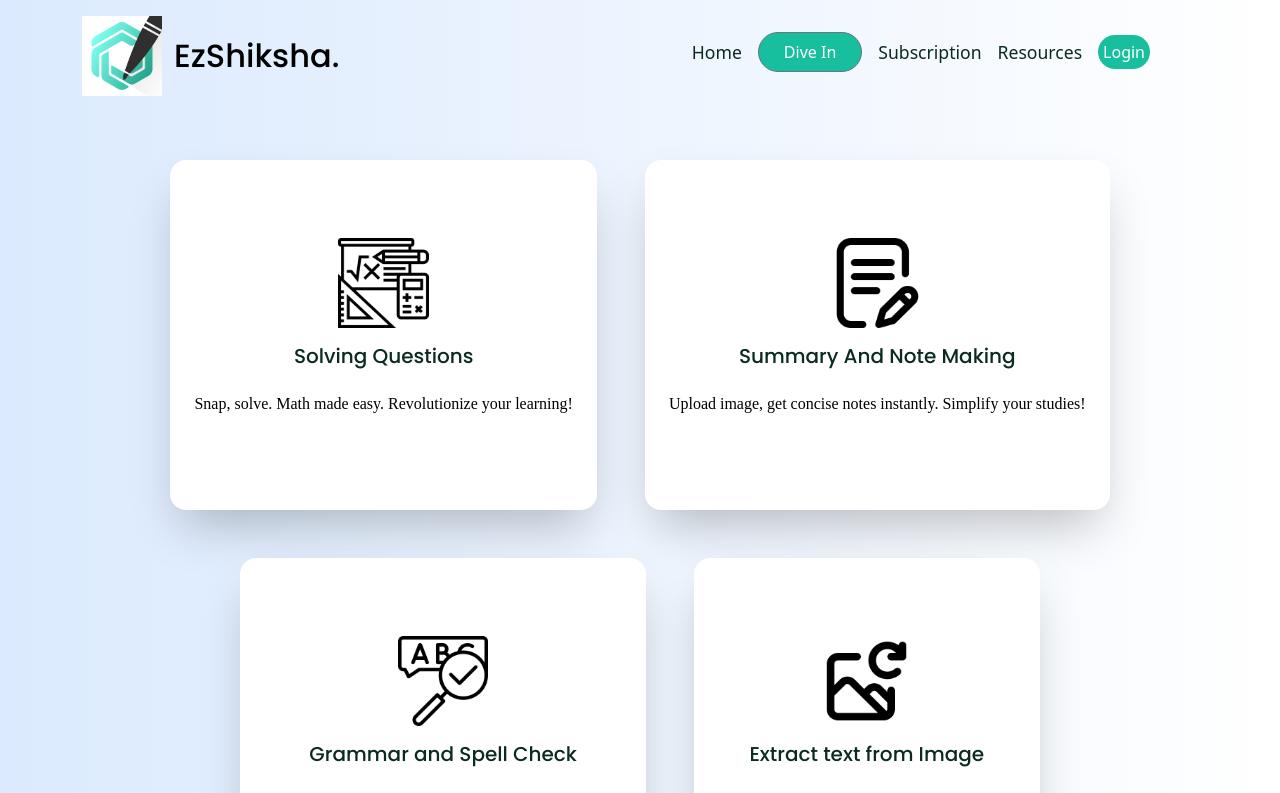
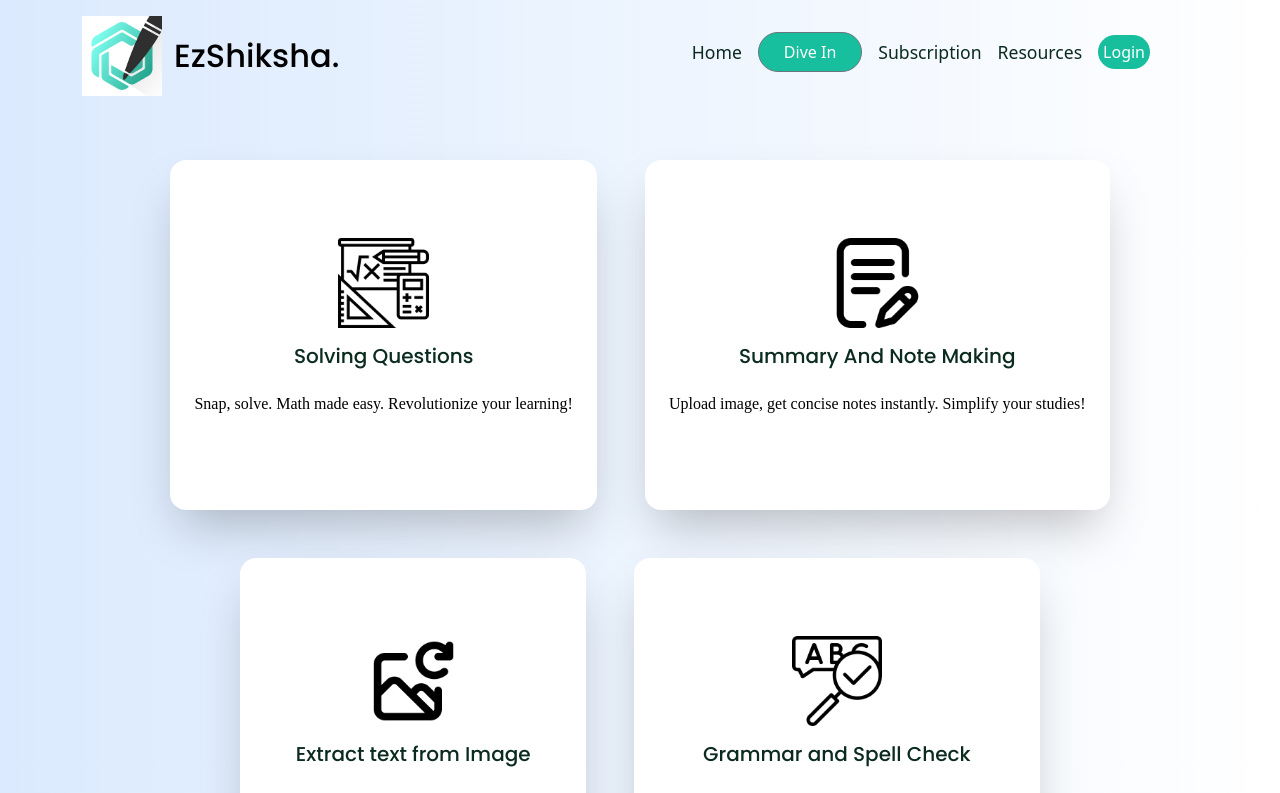
Before and after one commit to TilakRathoure/EzShiksha, a React (Create React App) app in the folder Client/: page /divein in a window 1280 px wide. Shown: the top 793 px of the page. Built offline with nearby package versions, Linux system fonts and the light colour scheme; no server answers; a web font is replaced by a local one.

Commit message:
fixed frontend

```diff
--- a/Client/src/pages/Divein.jsx
+++ b/Client/src/pages/Divein.jsx
@@ -1,26 +1,57 @@
-import React from 'react'
-import formula from '../assests/images/calculating (1).png'
-import note from '../assests/images/writing.png'
-import para from '../assests/images/grammar.png'
-import imag from '../assests/images/image.png'
-import { Link } from 'react-router-dom'
+import React from "react";
+import formula from "../assests/images/calculating (1).png";
+import note from "../assests/images/writing.png";
+import para from "../assests/images/grammar.png";
+import imag from "../assests/images/image.png";
+import { Link } from "react-router-dom";
 
 const Divein = () => {
-    const elements=[{name:"Solving Questions",img:formula, p:"Snap, solve. Math made easy. Revolutionize your learning!" ,ap:"/formula"},{name:"Summary And Note Making", img:note, p:"Upload image, get concise notes instantly. Simplify your studies!" ,ap:"/notemaking"},{name:"Grammar and Spell Check", img:para, p:"Upload text or image, get paraphrased version instantly.", ap:"/paraphrase"},{name:"Extract text from Image", img:imag, p:"Upload image, get text extracted from it easily" , ap:"/extract"}]
-
+  const elements = [
+    {
+      name: "Solving Questions",
+      img: formula,
+      p: "Snap, solve. Math made easy. Revolutionize your learning!",
+      ap: "/formula",
+    },
+    {
+      name: "Summary And Note Making",
+      img: note,
+      p: "Upload image, get concise notes instantly. Simplify your studies!",
+      ap: "/notemaking",
+    },
+    {
+      name: "Extract text from Image",
+      img: imag,
+      p: "Upload image, get text extracted from it easily",
+      ap: "/extract",
+    },
+    {
+      name: "Grammar and Spell Check",
+      img: para,
+      p: "Upload text or image, get paraphrased version instantly.",
+      ap: "/paraphrase",
+    },
+  ];
 
   return (
-    <div className='bg-gradient-to-r from-blue-100 w-[100vw] pb-8'>
-        <container className="flex flex-wrap gap-5 px-3 items-center justify-center pt-12 w-full h-full">
-            {elements.map((e)=>(
+    <div className="bg-gradient-to-r from-blue-100 w-[100vw] pb-8">
+      <container className="flex flex-wrap gap-5 px-3 items-center justify-center pt-12 w-full h-full">
+        {elements.map((e) => (
+          <Link to={e.ap} className="no-underline">
+            <div className="bg-white w-[100%] h-[350px] flex flex-col items-center justify-center rounded-2xl shadow-2xl p-4 hover:scale-105 transition translate-y-2 cursor-pointer gap-3">
+              <img
+                src={e.img}
+                className="w-[50%] h-[30%] object-contain "
+                alt=""
+              />
+              <h5 className="">{e.name}</h5>
+              <p className="text-black leading-6">{e.p}</p>
+            </div>
+          </Link>
+        ))}
+      </container>
+    </div>
+  );
+};
 
-                <Link to={e.ap} className='no-underline'>
-                <div className='bg-white w-[100%] h-[350px] flex flex-col items-center justify-center rounded-2xl shadow-2xl p-4 hover:scale-105 transition translate-y-2 cursor-pointer gap-3'><img src={e.img} className='w-[50%] h-[30%] object-contain ' alt="" /><h5 className=''>{e.name}</h5>
-                <p className='text-black leading-6'>{e.p}</p></div></Link>
-              ))}
-        </container>
-    </div>
-  )
-}
-
-export default Divein
+export default Divein;
--- a/Client/src/pages/Notemaking.jsx
+++ b/Client/src/pages/Notemaking.jsx
@@ -13,7 +13,6 @@ const Notemaking = () => {
   const [loader, setLoader] = useState(false);
 
   const controllerRef = useRef(null);
-  const isMountedRef = useRef(true);
 
   const handleRequest = async (type) => {
     if (!inputText || inputText.length <= 20) {
@@ -24,7 +23,7 @@ const Notemaking = () => {
     setDisable(true);
     setLoader(true);
 
-    // Abort any previous request
+    // Abort any previous pending request
     if (controllerRef.current) controllerRef.current.abort();
     controllerRef.current = new AbortController();
 
@@ -38,27 +37,24 @@ const Notemaking = () => {
           headers: { "Content-Type": "application/json" },
           withCredentials: true,
           signal: controllerRef.current.signal,
+          timeout: 50000,
         }
       );
-
-      if (!isMountedRef.current) return; // prevent setting state after unmount
 
       if (type === "summary") setSummaryOutput(data.trying);
       else setNotesOutput(data.trying);
 
       toast.success(`${type === "summary" ? "Summary" : "Notes"} Done!`);
     } catch (e) {
-      if (axios.isCancel(e)) {
-        console.log("🟡 Request canceled");
-      } else if (isMountedRef.current) {
+      if (e.code === "ECONNABORTED") {
+        toast.error("Render's Server Timedout");
+      } else {
         toast.error("Error occurred, try again");
         console.error(e);
       }
     } finally {
-      if (isMountedRef.current) {
-        setDisable(false);
-        setLoader(false);
-      }
+      setDisable(false);
+      setLoader(false);
     }
   };
 
@@ -67,18 +63,6 @@ const Notemaking = () => {
     setSummaryOutput("");
     setNotesOutput("");
   };
-
-  // Cleanup on unmount
-  useEffect(() => {
-    isMountedRef.current = true;
-    return () => {
-      isMountedRef.current = false;
-      if (controllerRef.current) {
-        controllerRef.current.abort();
-        console.log("🔴 API call canceled — component unmounted");
-      }
-    };
-  }, []);
 
   return (
     <div className="w-[100vw] flex-col items-center justify-center p-8 border-black">
```
